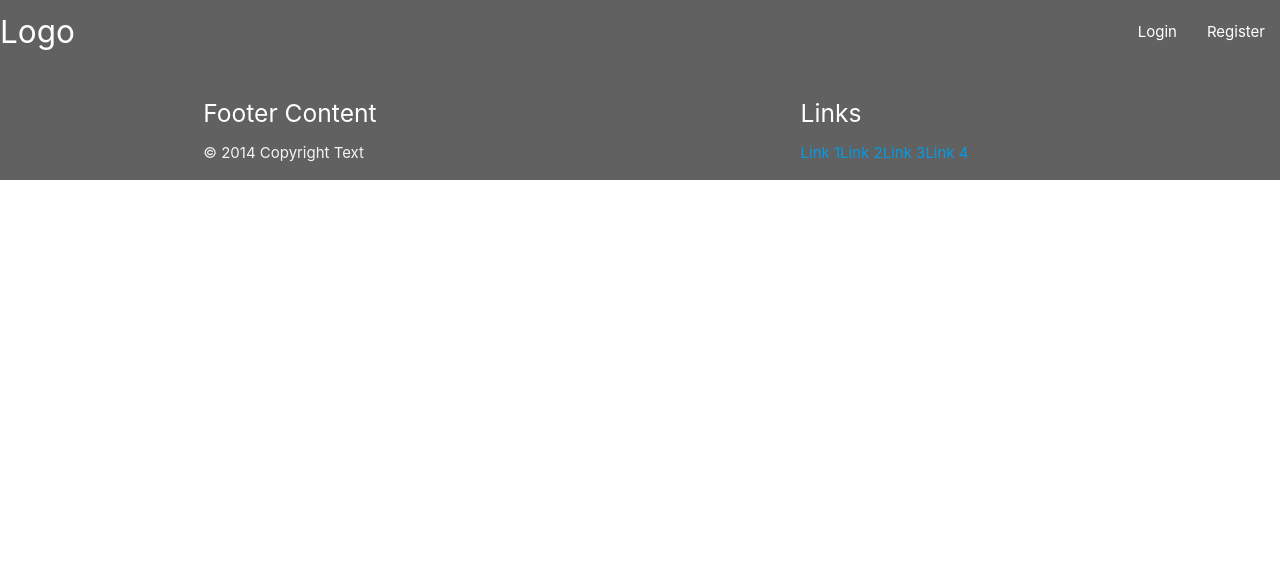
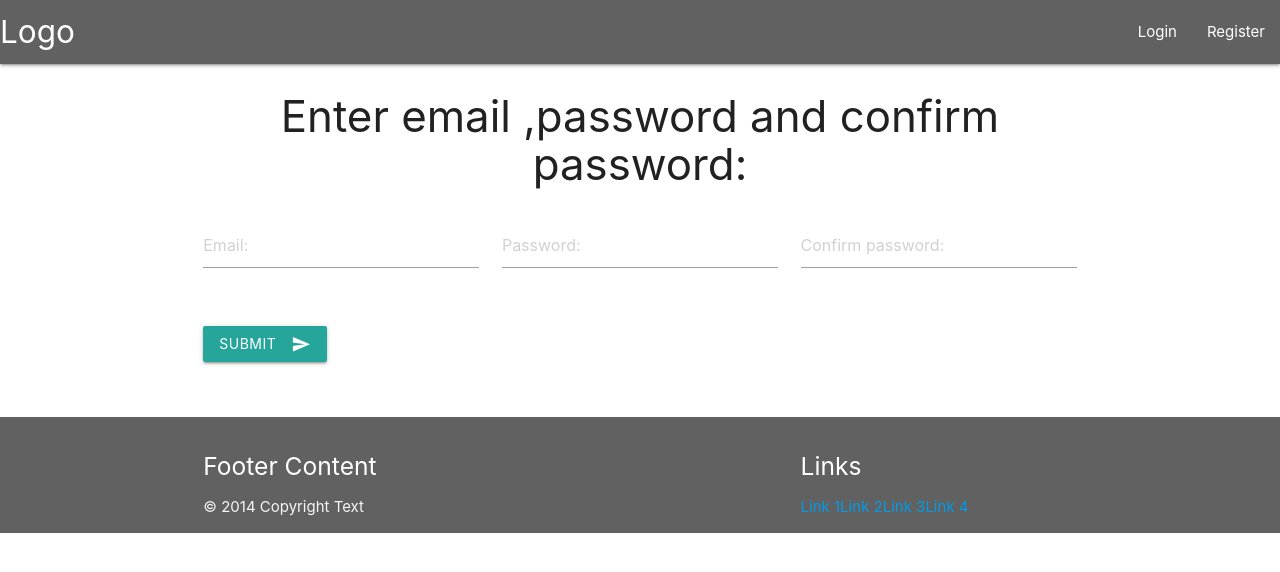
Before and after one commit to MomchilAngelovv/Xamply, a React (Create React App) app in the folder Xamply/Web/Xamply.Web/ClientApp/: page /register in a window 1280 px wide. Shown: the top 572 px of the page. Built offline with nearby package versions, Linux system fonts and the light colour scheme.

Commit message:
Implmenet basic register

```diff
--- a/Xamply/Web/Xamply.Web/ClientApp/public/index.html
+++ b/Xamply/Web/Xamply.Web/ClientApp/public/index.html
@@ -19,5 +19,6 @@
   <div id="root"></div>
 
   <script src="https://cdnjs.cloudflare.com/ajax/libs/materialize/1.0.0/js/materialize.min.js"></script>
+  <script src="https://code.jquery.com/jquery-3.5.1.min.js"></script>
 </body>
 </html>
--- a/Xamply/Web/Xamply.Web/ClientApp/src/App.js
+++ b/Xamply/Web/Xamply.Web/ClientApp/src/App.js
@@ -3,6 +3,7 @@ import { Route } from 'react-router';
 import { Layout } from './components/Layout'
 import Dashboard from './components/Dashboard'
 import Login from './components/Login'
+import Register from './components/Register'
 
 export default class App extends React.Component {
   render() {
@@ -11,6 +12,7 @@ export default class App extends React.Component {
         <Route exact path='/' component={Dashboard} />
         <Route exact path='/profile' component={Dashboard} />
         <Route exact path='/login' component={Login} />
+        <Route exact path='/register' component={Register} />
       </Layout>
     );
   }
--- a/Xamply/Web/Xamply.Web/ClientApp/src/actions/UsersActions.js
+++ b/Xamply/Web/Xamply.Web/ClientApp/src/actions/UsersActions.js
@@ -5,7 +5,7 @@ let usersActions = {
       payload: currentUser
     }
   },
-  logout: (videos) => {
+  logout: () => {
     return {
       type: "LOGOUT",
       payload: {}
--- a/Xamply/Web/Xamply.Web/ClientApp/src/components/Login.js
+++ b/Xamply/Web/Xamply.Web/ClientApp/src/components/Login.js
@@ -22,12 +22,10 @@ class Login extends React.Component {
           <form className="col s12" onSubmit={(event) => this.login(event)}>
             <div className="row">
               <div className="input-field col s6">
-                <input onChange={(event) => this.loginFormChange(event)} name="email" type="text" placeholder="Email:" className="validate" />
-                <label htmlFor="email">First Name</label>
+                <input onChange={(event) => this.loginFormChange(event)} id="email" name="email" type="text" placeholder="Email:" className="validate" />
               </div>
               <div className="input-field col s6">
                 <input onChange={(event) => this.loginFormChange(event)} name="password" type="password" placeholder="Password:" className="validate" />
-                <label htmlFor="password">Last Name</label>
               </div>
             </div>
             <div className="row">
@@ -37,6 +35,7 @@ class Login extends React.Component {
             </div>
           </form>
         </div>
+
       </React.Fragment>
     );
   }
--- a/Xamply/Web/Xamply.Web/ClientApp/src/components/NavigationBar.js
+++ b/Xamply/Web/Xamply.Web/ClientApp/src/components/NavigationBar.js
@@ -1,15 +1,16 @@
 import React from 'react';
 import { Link } from 'react-router-dom';
 import { connect } from 'react-redux'
+import { usersActions } from '../actions/UsersActions'
 
 class NavigationBar extends React.Component {
   render() {
     return (
       <nav className="grey darken-2">
         <div className="nav-wrapper">
-          <a href="#" className="brand-logo">Logo</a>
+          <Link to="/" className="brand-logo">Logo</Link>
           <ul id="nav-mobile" className="right hide-on-med-and-down">
-            { this.renderUserButtons() }
+            {this.renderUserButtons()}
           </ul>
         </div>
       </nav>
@@ -21,7 +22,7 @@ class NavigationBar extends React.Component {
       return (
         <React.Fragment>
           <li><Link to="/login">Login</Link></li>
-          <li><Link to="/">Register</Link></li>
+          <li><Link to="/register">Register</Link></li>
         </React.Fragment>
       )
     }
@@ -29,9 +30,13 @@ class NavigationBar extends React.Component {
     return (
       <React.Fragment>
         <li><Link to="/">Profile</Link></li>
-        <li><Link to="/">Logout</Link></li>
+        <li><a onClick={this.logout}>Logout</a></li>
       </React.Fragment>
     )
+  }
+
+  logout = () => {
+    this.props.logout()
   }
 }
 
@@ -44,7 +49,7 @@ const mapState = (state, props) => {
 
 const mapDispatch = (dispatch) => {
   return {
-
+    logout: () => dispatch(usersActions.logout())
   }
 }
 
--- /dev/null
+++ b/Xamply/Web/Xamply.Web/ClientApp/src/components/Register.js
@@ -0,0 +1,107 @@
+import React from 'react';
+import { connect } from 'react-redux'
+
+class Register extends React.Component {
+  constructor(props) {
+    super(props)
+
+    this.state = {
+      email: '',
+      password: '',
+      confirmPassword: '',
+      registerFailed: false,
+      modalShow: 'none',
+    }
+  }
+
+  render() {
+    return (
+      <React.Fragment>
+        <h3 className="center-align">Enter email ,password and confirm password:</h3>
+        {this.renderRegisterFailed()}
+        <div className="row">
+          <form className="col s12" onSubmit={(event) => this.register(event)}>
+            <div className="row">
+              <div className="input-field col s4">
+                <input onChange={(event) => this.loginFormChange(event)} name="email" type="text" placeholder="Email:" className="validate" />
+              </div>
+              <div className="input-field col s4">
+                <input onChange={(event) => this.loginFormChange(event)} name="password" type="password" placeholder="Password:" className="validate" />
+              </div>
+              <div className="input-field col s4">
+                <input onChange={(event) => this.loginFormChange(event)} name="confirmPassword" type="password" placeholder="Confirm password:" className="validate" />
+              </div>
+            </div>
+            <div className="row">
+              <div className="input-field col s12">
+                <button type="submit" className="btn waves-effect waves-light">Submit<i className="material-icons right">send</i></button>
+              </div>
+            </div>
+          </form>
+        </div>
+        <div id="register-modal" className="modal" style={{ display: this.state.modalShow}}>
+          <div className="modal-content">
+            <h4>Succesfully registration</h4>
+            <p>You have register successfully. Please login to continue.</p>
+          </div>
+          <div className="modal-footer">
+            <button onClick={this.goToLogin} className="modal-close waves-effect waves-green btn-flat">Go to login page</button>
+          </div>
+        </div>
+      </React.Fragment>
+    );
+  }
+
+  goToLogin = () => {
+    this.props.history.push('/login')
+  }
+
+  renderRegisterFailed = () => {
+    if (this.state.registerFailed === true) {
+      return <div>Register failed. Please enter correct username, password and confirm password.</div>
+    }
+  }
+
+  loginFormChange = (event) => {
+    this.setState({ [event.target.name]: event.target.value })
+  }
+
+  register = async (event) => {
+    event.preventDefault();
+
+    console.log(1)
+
+    let data = {
+      email: this.state.email,
+      password: this.state.password,
+      confirmPassword: this.state.confirmPassword
+    }
+
+    const response = await fetch("https://localhost:44312/users/register", {
+      method: 'POST',
+      headers: {
+        'Content-Type': 'application/json'
+      },
+      body: JSON.stringify(data)
+    });
+
+    if (response.status !== 200) {
+      this.setState({ registerFailed: true })
+      return;
+    }
+
+    this.setState({ modalShow: 'block' })
+  }
+}
+
+const mapState = (state, props) => {
+  return {
+  }
+}
+
+const mapDispatch = (dispatch) => {
+  return {
+  }
+}
+
+export default connect(mapState, mapDispatch)(Register)
```
